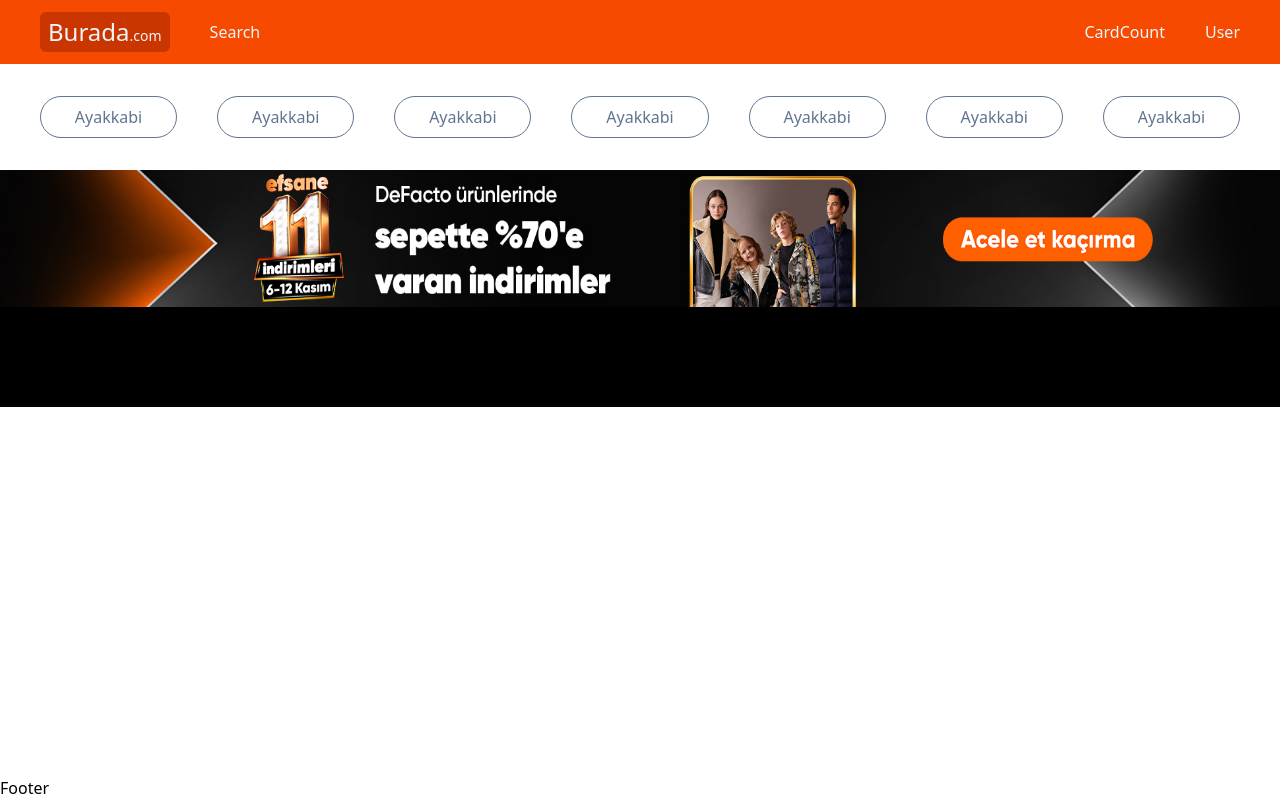
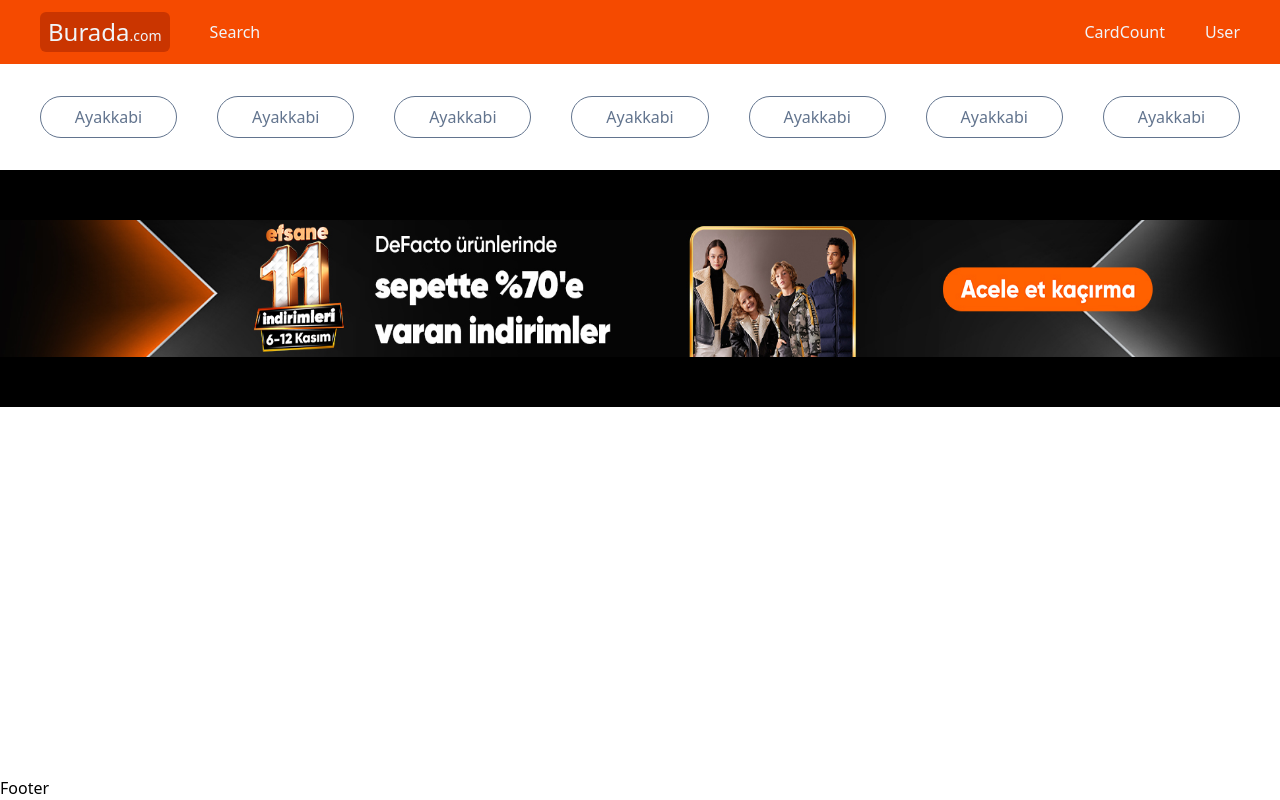
Before and after one commit to KazimAkyol/ecommercewebsite, a Next.js app: page / in a window 1280 px wide. Built offline with nearby package versions, Linux system fonts and the light colour scheme.

Commit message:
added product database

```diff
--- a/app/components/home/Banner.tsx
+++ b/app/components/home/Banner.tsx
@@ -2,8 +2,8 @@
 
 const Banner = () => {
     return (
-        <div className="h-[237px] bg-black">
-            <div className="h-[137px] relative">
+        <div className="h-59.25 bg-black flex items-center">
+            <div className="h-34.25 relative w-full">
                 <Image src="/hepsi.jpeg" fill alt="" />
             </div>
         </div>
--- /dev/null
+++ b/utils/Products.tsx
@@ -0,0 +1,15 @@
+export const products = [
+    {
+        id: "64a654593e91b8e73a351e9b",
+        name: "iphone 14",
+        description: "Short description",
+        price: 999,
+        category: "Phone",
+        inStock: true,
+        image: "https://firebasestorage.googleapis.com/v0/b/ecommerce-shop-cc542.appspot.com/o/products%2F1688622161445-iphone14-white.png?alt=media&token=fe2065e5-fdfe-4a6f-baa6-380b5fad90b8",
+        reviews: [],
+    },
+    {
+
+    }
+]
```
